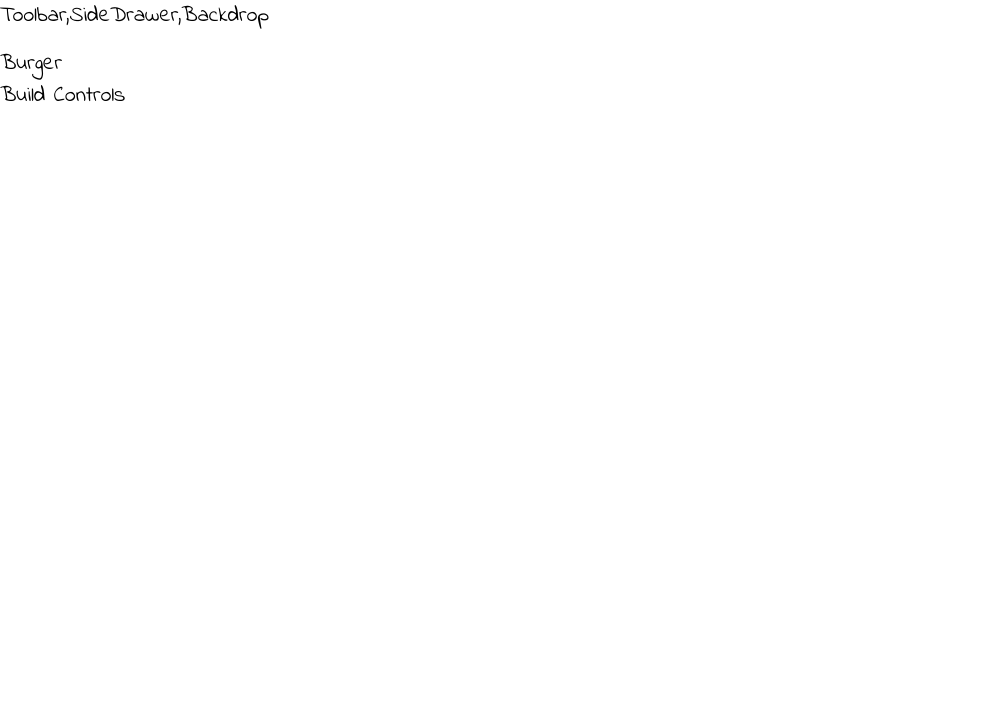
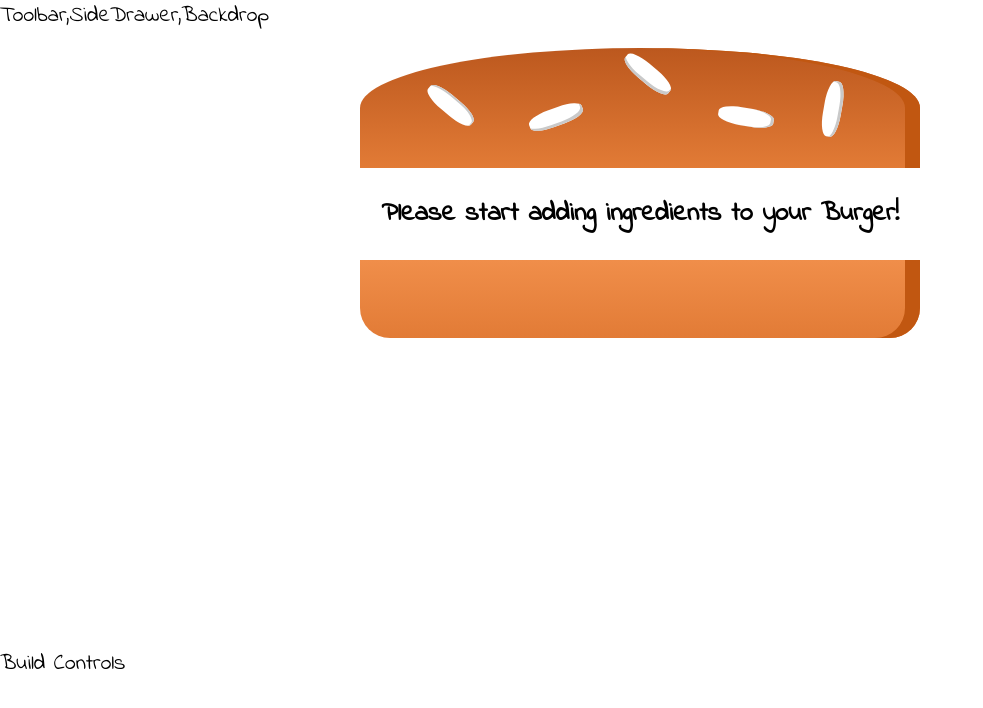
Before and after one commit to wechuli/burger-app, a React (Create React App) app: page / in a window 1280 px wide. Shown: the top 708 px of the page, without its empty margins (0-983 px from the left). Built offline with nearby package versions, Linux system fonts and the light colour scheme; a web font is replaced by a local one.

Commit message:
adding state to manage ingredient components

```diff
--- a/package.json
+++ b/package.json
@@ -3,6 +3,7 @@
   "version": "0.1.0",
   "private": true,
   "dependencies": {
+    "prop-types": "^15.6.2",
     "react": "^16.6.3",
     "react-dom": "^16.6.3",
     "react-scripts": "2.1.1"
--- a/src/components/Burger/Burger.js
+++ b/src/components/Burger/Burger.js
@@ -0,0 +1,30 @@
+import React from "react";
+import classes from "./Burger.module.css";
+import BurgerIngredient from "./BurgerIngredient/BurgerIngredient";
+
+const Burger = props => {
+  let transformedIngredients = Object.keys(props.ingredients)
+    .map(igKey => {
+      return [...Array(props.ingredients[igKey])].map((_, i) => {
+        return <BurgerIngredient key={igKey + i} type={igKey} />;
+      });
+    })
+    .reduce((arr, el) => {
+      return arr.concat(el);
+    }, []);
+  if (transformedIngredients.length === 0) {
+    transformedIngredients = (
+      <p>Please start adding ingredients to your Burger!</p>
+    );
+  }
+  console.log(transformedIngredients);
+  return (
+    <div className={classes.Burger}>
+      <BurgerIngredient type="bread-top" />
+      {transformedIngredients}
+      <BurgerIngredient type="bread-bottom" />
+    </div>
+  );
+};
+
+export default Burger;
--- /dev/null
+++ b/src/components/Burger/Burger.module.css
@@ -0,0 +1,27 @@
+.Burger {
+  width: 100%;
+  margin: auto;
+  height: 250px;
+  text-align: center;
+  font-weight: bold;
+  font-size: 1.2rem;
+}
+@media (min-width: 500px) and (min-height: 400px) {
+  .Burger {
+    width: 350px;
+    height: 300px;
+  }
+}
+@media (min-width: 500px) and (min-height: 401px) {
+  .Burger {
+    width: 450px;
+    height: 400px;
+  }
+}
+
+@media (min-width: 1000px) and (min-height: 700px) {
+  .Burger {
+    width: 700px;
+    height: 600px;
+  }
+}
--- a/src/components/Burger/BurgerIngredient/BurgerIngredient.js
+++ b/src/components/Burger/BurgerIngredient/BurgerIngredient.js
@@ -1,35 +1,44 @@
-import React from "react";
+import React, { Component } from "react";
 import classes from "./BurgerIngredient.module.css";
-const BurgerIngredient = props => {
+import PropTypes from "prop-types";
+
+class BurgerIngredient extends Component {
+
+  render() {
     let ingredient = null;
-  switch (props.type) {
+    switch (this.props.type) {
       case "bread-bottom":
-      ingredient = <div className={classes.BreadBottom}>BT</div>;
+        ingredient = <div className={classes.BreadBottom}></div>;
         break;
       case "bread-top":
         ingredient = (
           <div className={classes.BreadTop}>
-          <div className={classes.Seeds1}> m</div>
-          <div className={classes.Seeds2}>M</div>
+            <div className={classes.Seeds1}></div>
+            <div className={classes.Seeds2}></div>
           </div>
         );
         break;
       case "meat":
-      ingredient = <div className={classes.Meat}>f</div>;
+        ingredient = <div className={classes.Meat}></div>;
         break;
       case "cheese":
-      ingredient = <div className={classes.Cheese}>f</div>;
+        ingredient = <div className={classes.Cheese}></div>;
         break;
       case "bacon":
-      ingredient = <div className={classes.Bacon}>f</div>;
+        ingredient = <div className={classes.Bacon}></div>;
         break;
       case "salad":
-      ingredient = <div className={classes.Salad}>f</div>;
+        ingredient = <div className={classes.Salad}></div>;
         break;
       default:
         ingredient = null;
     }
     return ingredient;
+  }
+}
+
+BurgerIngredient.propTypes = {
+  type: PropTypes.string.isRequired
 };
 
 export default BurgerIngredient;
--- a/src/containers/BurgerBuilder/BurgerBuilder.js
+++ b/src/containers/BurgerBuilder/BurgerBuilder.js
@@ -1,11 +1,20 @@
 import React, { Component } from "react";
 import Auxilliary from "../../hoc/Auxilliary";
+import Burger from "../../components/Burger/Burger";
 
 class BurgerBuilder extends Component {
+  state = {
+    ingredients: {
+      salad: 0,
+      bacon: 0,
+      cheese: 0,
+      meat: 0
+    }
+  };
   render() {
     return (
       <Auxilliary>
-        <div>Burger</div>
+        <Burger ingredients={this.state.ingredients} />
         <div>Build Controls</div>
       </Auxilliary>
     );
```
Lines whose indentation alone changed are shown as unchanged.
